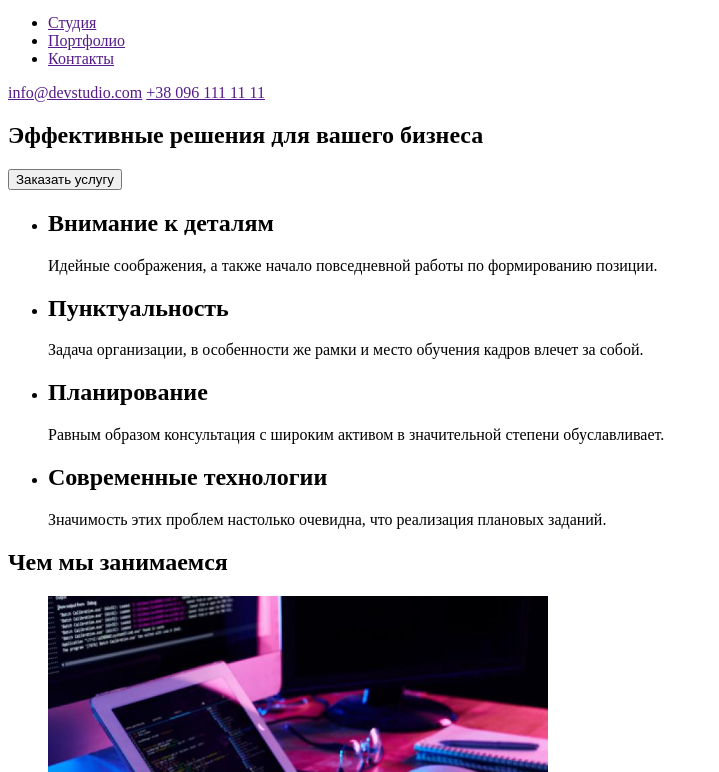
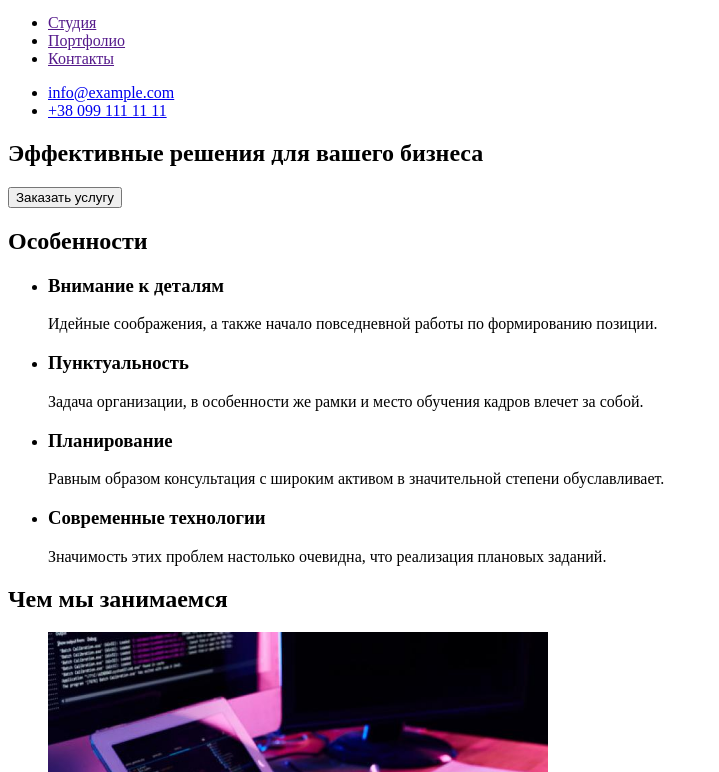
Before and after one commit to WitsaO/goit-markup-hw-01, a plain HTML site: page index.html in a window 1280 px wide. Shown: the part 28-800 px from the top of the page, without its empty margins (0-719 px from the left). Drawn offline with Linux system fonts and the light colour scheme.

Commit message:
Update index.html
changes made to document

```diff
--- a/index.html
+++ b/index.html
@@ -8,8 +8,8 @@
 </head>
 <body>
     <header class="header">
+    <nav class="navigation">
         <a href="" class="logo"><span>Web</span>Studio</a>
-    <nav class="navigation">
         <ul class="navigation-list">
              <li class="navigation-item">
                 <a href="" class="navigation-link">Студия</a>
@@ -22,40 +22,45 @@
             </li>
         </ul>
     </nav>
-    <div class="contacts">
-        <a href="" class="mailto">info@devstudio.com</a>
-        <a href="" class="tel">+38 096 111 11 11</a>
-    </div>
+    <ul class="contacts">
+        <li>
+            <a href="mailto:info@example.com">info@example.com</a>
+        </li>
+        <li>
+            <a href="tel:+380991111111">+38 099 111 11 11</a>
+        </li>
+    </ul>
 </header>
 <main>
     <section class="hero">
         <h1 class="hero-title">Эффективные решения для вашего бизнеса</h1>
-        <button class="hero-btn">Заказать услугу</button>
+        <button type="button" class="hero-btn">Заказать услугу</button>
     </section>
     <section class="features">
+        <h2>Особенности</h2>
         <ul class="features-list">
             <li class="features-item">
-                <h2>
+                <h3>
                     Внимание к деталям
-                </h2>
+                </h3>
                 <p>Идейные соображения, а также начало повседневной работы по формированию позиции.</p>
             </li>
             <li>
-                <h2>
+                <h3>
                     Пунктуальность
-                </h2>
+                </h3>
                 <p>Задача организации, в особенности же рамки и место обучения кадров влечет за собой.</p>
             </li>
             <li>
-                <h2>
+                <h3>
                     Планирование
-                </h2>
+                </h3>
                 <p>Равным образом консультация с широким активом в значительной степени обуславливает.</p>
             </li>
             <li>
-                <h2>
+                <h3>
                     Современные технологии
-                </h2>
+                </h3>
                 <p>Значимость этих проблем настолько очевидна, что реализация плановых заданий.</p>
             </li>
         </ul>
@@ -103,9 +108,17 @@
 <footer>
     <a href="" class="logo"><span>Web</span>Studio</a>
     <address>
-        г. Киев, пр-т Леси Украинки, 26
-        <a href="mailto:info@example.com">info@example.com</a>
-        <a href="tel:+380991111111">+38 099 111 11 11</a>
+        <ul>
+            <li>
+                <a href="">г. Киев, пр-т Леси Украинки, 26</a>
+            </li>
+            <li>
+                <a href="mailto:info@example.com">info@example.com</a>
+            </li>
+            <li>
+                <a href="tel:+380991111111">+38 099 111 11 11</a>
+            </li>
+        </ul>
       </address>
 </footer>
 </body>
```
